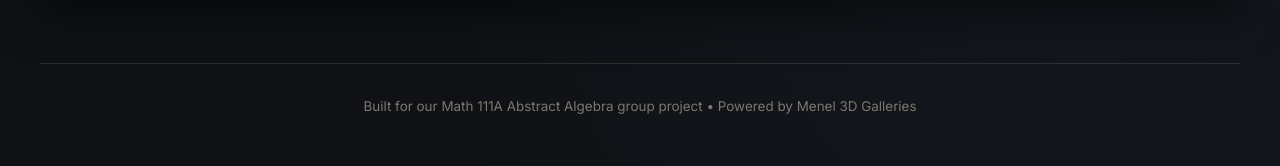
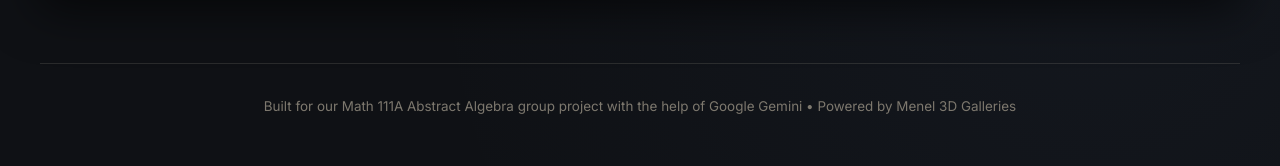
Before and after one commit to abstractalgebraqec/virtual-museum, a plain HTML site: page index.html in a window 1280 px wide. Shown: the part 1311-1477 px from the top of the page. Drawn offline with nearby package versions, Linux system fonts and the light colour scheme.

Commit message:
Added citation for AI usage

```diff
--- a/index.html
+++ b/index.html
@@ -396,7 +396,7 @@
   </main>
 
   <footer>
-    Built for our Math 111A Abstract Algebra group project &bull; Powered by Menel 3D Galleries
+    Built for our Math 111A Abstract Algebra group project with the help of Google Gemini &bull; Powered by Menel 3D Galleries
   </footer>
 
   <script>
```
